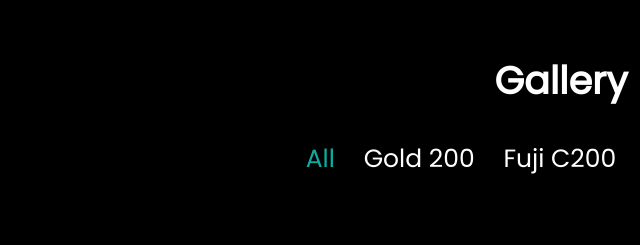
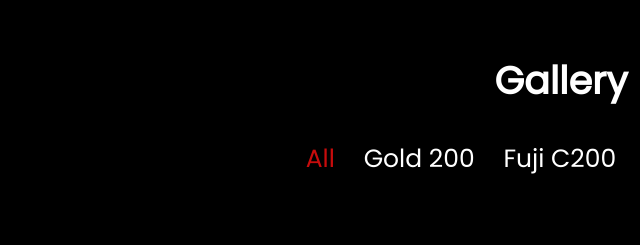
Before and after one commit to vascofaraujo/Photography_Portfolio, a plain HTML site: page index.html in a window 1280 px wide. Shown: the part 840-1085 px from the top of the page, 79-719 px from the left. Drawn offline with Linux system fonts and the light colour scheme.

Commit message:
v1.0 FINAL

```diff
--- a/css/partials/variables.css
+++ b/css/partials/variables.css
@@ -11,7 +11,7 @@ html, body{
 /*CSS variables*/
 
 :root{
-    --primary-color: rgb(12, 173, 160);/*#c70c0c;*/
+    --primary-color: #c70c0c;
     --gradient-color: linear-gradient(90deg, #090030 0%, #090030 100%);
 
     --secondary-color: #000000;
```
